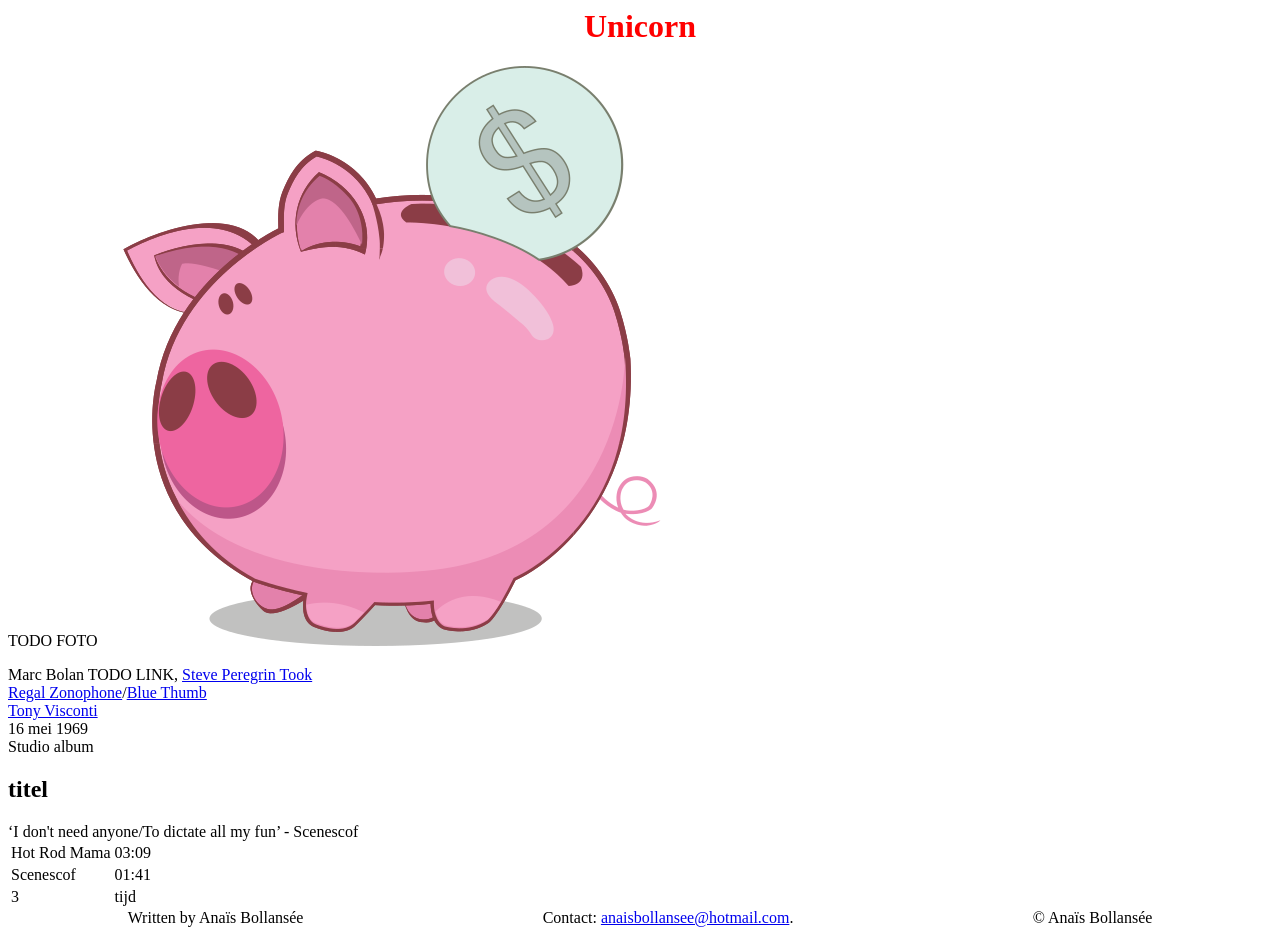
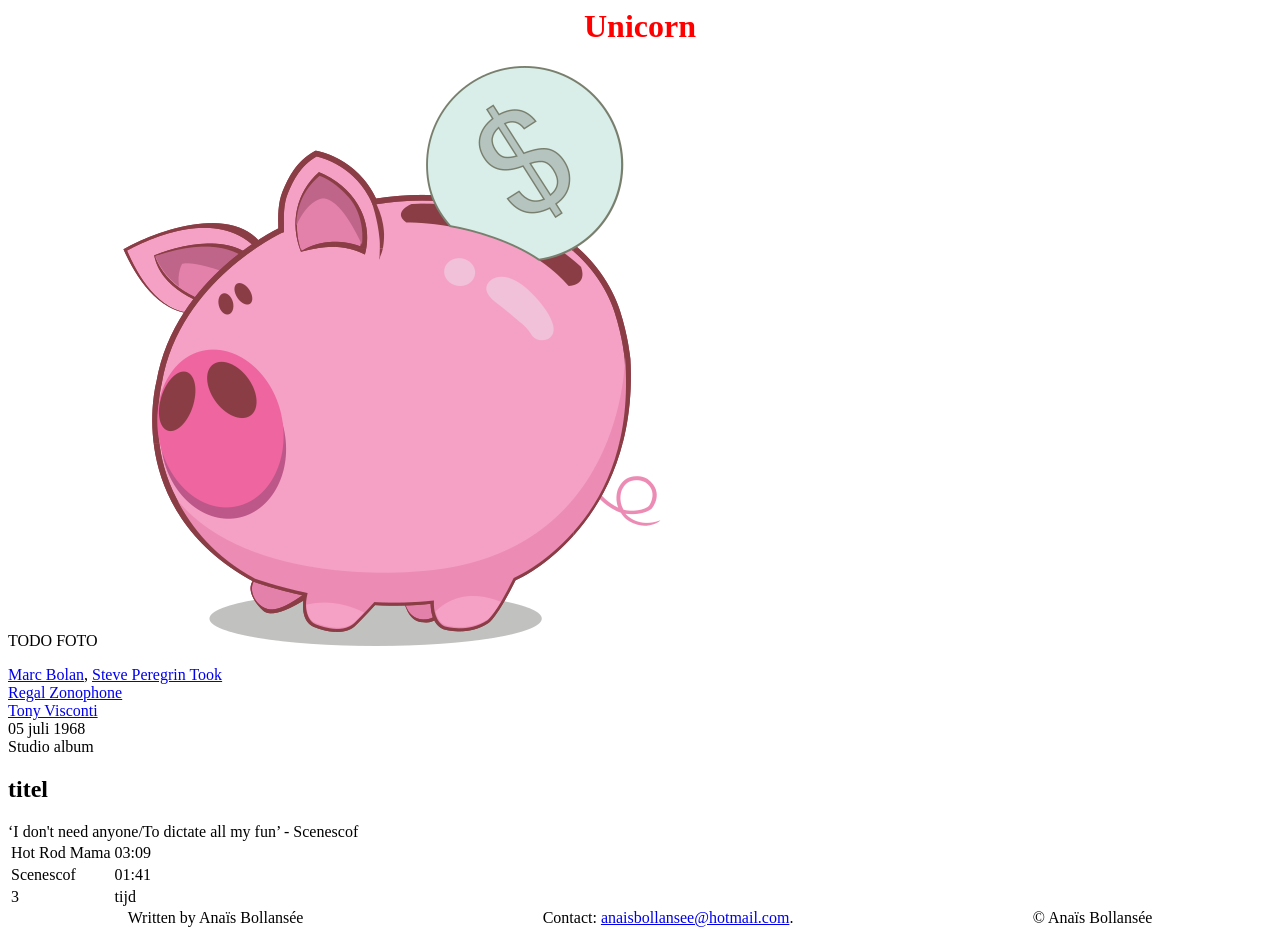
Before and after one commit to AnaisBollansee/thesis, a Jekyll site: the page built from _albums/TEMPLATE.md, in a window 1280 px wide. Built offline with Jekyll 4.4.1, drawn with Linux system fonts in a browser that asks for light colours.

Commit message:
Template review aangepast

```diff
--- a/_albums/TEMPLATE.md
+++ b/_albums/TEMPLATE.md
@@ -10,11 +10,11 @@ TODO FOTO
 {% include image.html url="/images/piggy-bank.png" alt="Piggy Bank" %}
 
 <span class="bio-cd">
-Marc Bolan TODO LINK, {% include link.html url="/artist_info/Minor/StevePeregrinTook/" tekst="Steve Peregrin Took" new_tab=true %}<br>
-{% include link.html url="/artist_info/Label/RegalZonophone/" tekst="Regal Zonophone" new_tab=true %}/{% include link.html url="/artist_info/Label/BlueThumb/" tekst="Blue Thumb" new_tab=true %}<br>
+{% include link.html url="/artist_info/MarcBolanBio/" tekst="Marc Bolan" new_tab=true %}, {% include link.html url="/artist_info/Minor/StevePeregrinTook/" tekst="Steve Peregrin Took" new_tab=true %}<br>
+{% include link.html url="/artist_info/Label/RegalZonophone/" tekst="Regal Zonophone" new_tab=true %}<br>
 {% include link.html url="/artist_info/Minor/TonyVisconti/" tekst="Tony Visconti" new_tab=true %}<br>
 </span>
-16 mei 1969<br>
+05 juli 1968<br>
 Studio album
 
 
```
